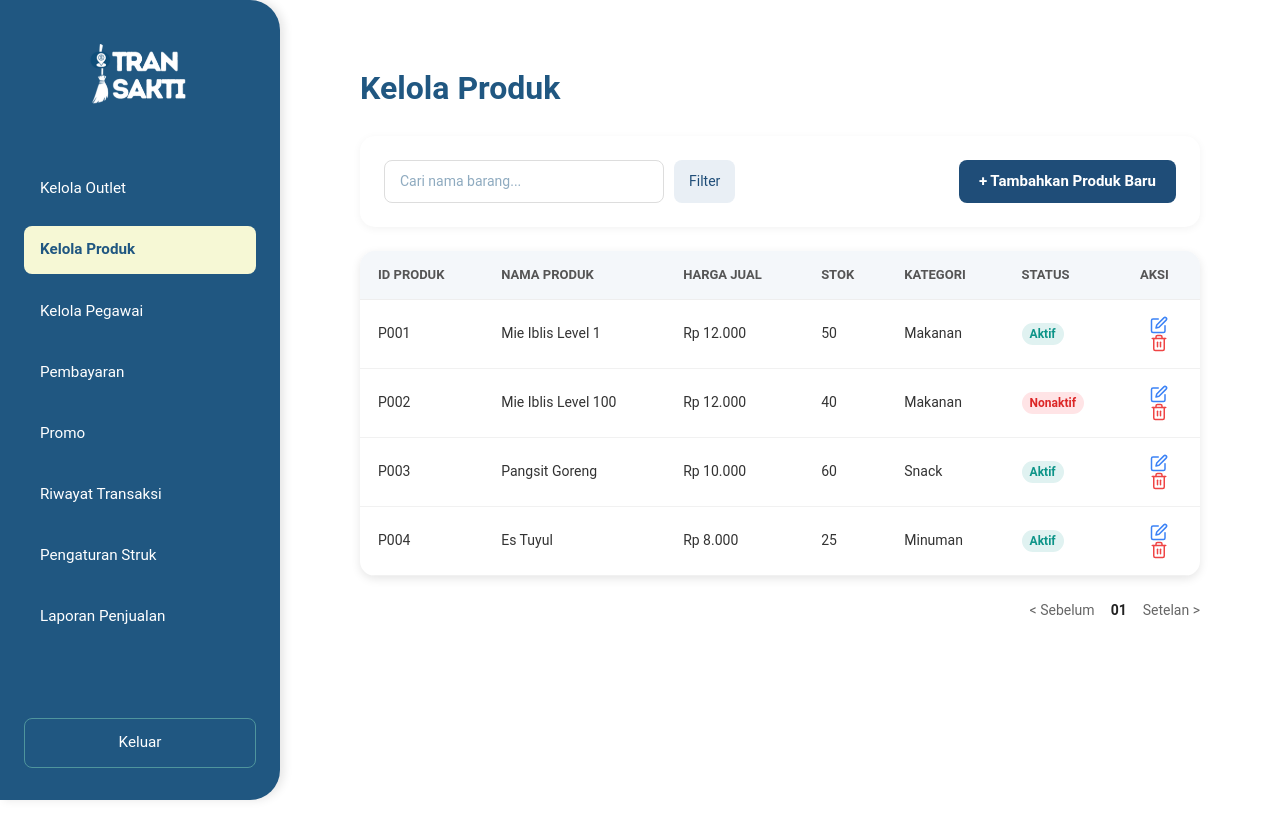
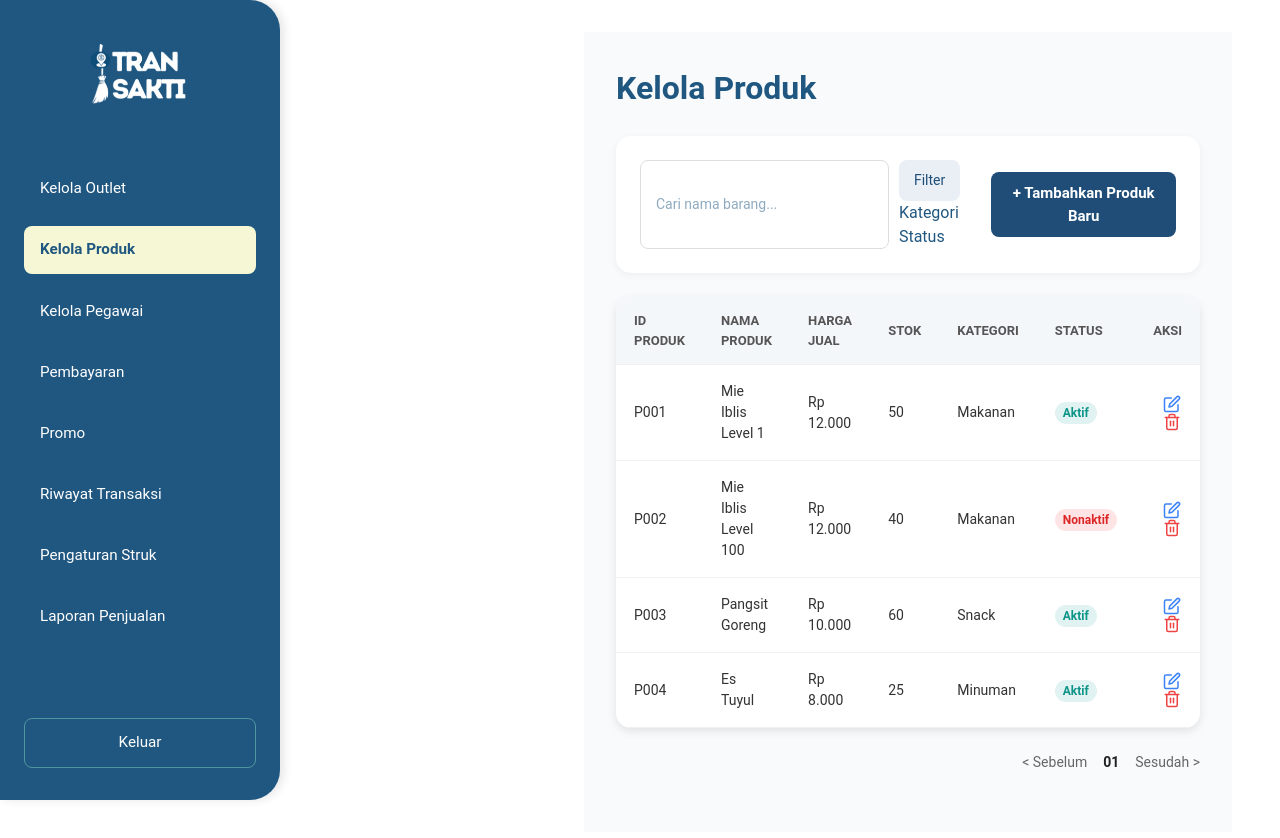
Before and after one commit to amrullh/web-transakti, a Next.js app: page /dashboard/kelola-produk in a window 1280 px wide. Both pictures are taken after a click on the button "Filter". Shown: the top 838 px of the page. Before the commit the page ends 800 px from the top, so only its background shows below. Built offline with nearby package versions, Linux system fonts and the light colour scheme.

Commit message:
Perbaikan Form

```diff
--- a/app/dashboard/kelola-produk/ModalProduk.tsx
+++ b/app/dashboard/kelola-produk/ModalProduk.tsx
@@ -1,8 +1,8 @@
 // File: app/dashboard/kelola-produk/ModalProduk.tsx
 
 import React, { useState } from 'react';
-import { IProduk } from 'src/types/produk'; // Harusnya sudah bisa di-import setelah file ini dibuat
-import styles from './kelolaProduk.module.css'; // Import CSS Module
+import { IProduk } from 'src/types/produk';
+import styles from './kelolaProduk.module.css';
 
 // --- DEFINISI TIPE UNTUK MODAL DASAR ---
 interface IModalProps {
@@ -18,15 +18,14 @@ interface IModalProdukProps {
   dataProdukEdit: IProduk | null;
 }
 
-// --- Komponen Dasar Modal (Menggunakan CSS Module untuk Overlay dan Popup) ---
+// --- Komponen Dasar Modal ---
 const Modal: React.FC<IModalProps> = ({ buka, tutup, judul, children }) => {
   if (!buka) return null;
   return (
-    // Menggunakan styles.overlay dan styles.popup dari kelolaProduk.module.css
     <div className={styles.overlay} onClick={tutup}>
       <div className={styles.popup} onClick={(e) => e.stopPropagation()}>
         <div className={styles.popupHeader}>
-          <h3>{judul}</h3>
+          <h3 className={styles.modalTitle}>{judul}</h3>
           <button className={styles.closeBtn} onClick={tutup}>×</button>
         </div>
         <div className={styles.popupBody}>
@@ -46,11 +45,13 @@ const ModalProduk: React.FC<IModalProdukProps> = ({ buka, tutup, dataProdukEdit
   const [tampilPertanyaanBarcode, setTampilPertanyaanBarcode] = useState(!modeEdit);
 
   const [dataForm, setDataForm] = useState({
+    // Mengacu langsung ke dataProdukEdit (sumber data) jika ada, jika tidak, pakai nilai default ('')
     namaProduk: dataProdukEdit?.nama || '',
     kodeProduk: dataProdukEdit?.kodeProduk || '',
     hargaModal: dataProdukEdit?.hargaModal || 0,
     hargaJual: dataProdukEdit?.hargaJual || 0,
     stok: dataProdukEdit?.stok || 0,
+    // FIX: Mengacu ke dataProdukEdit untuk nilai kategori
     kategori: dataProdukEdit?.kategori || '',
   });
 
@@ -60,9 +61,8 @@ const ModalProduk: React.FC<IModalProdukProps> = ({ buka, tutup, dataProdukEdit
 
   const handleSimpan = (e: React.FormEvent) => {
     e.preventDefault();
-    // LOGIKA SIMPAN KE API: console.log('Data yang disimpan:', dataForm);
+    console.log('Data yang disimpan:', dataForm);
     tutup();
-    // Reset tampilan awal hanya jika mode Tambah
     if (!modeEdit) {
         setTampilPertanyaanBarcode(true);
     }
@@ -91,7 +91,7 @@ const ModalProduk: React.FC<IModalProdukProps> = ({ buka, tutup, dataProdukEdit
   const renderFormProduk = () => (
     <form onSubmit={handleSimpan} className={styles.produkForm}>
 
-      {/* Kolom Kiri - Data Produk */}
+      {/* Kolom Kiri - Data Produk (SEMUA INPUT DIJAMIN ADA) */}
       <div className={styles.formSectionLeft}>
         <input name="namaProduk" placeholder="Nama Produk" value={dataForm.namaProduk} onChange={handleChange} required className={styles.formInput} />
 
@@ -99,7 +99,6 @@ const ModalProduk: React.FC<IModalProdukProps> = ({ buka, tutup, dataProdukEdit
           <input name="kodeProduk" placeholder="Kode Produk (Scan Barcode)" value={dataForm.kodeProduk || ''} onChange={handleChange} className={styles.formInput} />
         )}
 
-        {/* Harga Modal & Harga Jual Dibuat 2 kolom kecil di BRD, tapi di sini disederhanakan */}
         <input name="hargaModal" placeholder="Harga Modal" value={dataForm.hargaModal} onChange={handleChange} type="number" required className={styles.formInput} />
         <input name="hargaJual" placeholder="Harga Jual" value={dataForm.hargaJual} onChange={handleChange} type="number" required className={styles.formInput} />
         <input name="stok" placeholder="Stok" value={dataForm.stok} onChange={handleChange} type="number" required className={styles.formInput} />
@@ -116,14 +115,13 @@ const ModalProduk: React.FC<IModalProdukProps> = ({ buka, tutup, dataProdukEdit
       <div className={styles.formSectionRight}>
         <p className={styles.uploadText}>Unggah Gambar Produk</p>
         <div className={styles.imageUploadArea}>
-            {/* Simulasi area drop file */}
             <p>Klik atau Seret Gambar di sini</p>
             <input type="file" className={styles.fileInput} />
         </div>
       </div>
 
-      {/* Tombol Simpan */}
-      <div className={styles.formActions}>
+      {/* Tombol Simpan (FOOTER) */}
+      <div className={styles.formActionsRight}>
         <button type="submit" className={styles.saveBtn}>
           {modeEdit ? 'Simpan Perubahan' : 'Simpan Produk'}
         </button>
--- a/app/dashboard/kelola-produk/kelolaProduk.module.css
+++ b/app/dashboard/kelola-produk/kelolaProduk.module.css
@@ -61,6 +61,7 @@
     font-weight: 600;
     cursor: pointer;
     transition: 0.2s;
+    text-align: center;
 }
 
 /* --- Tabel Styling --- */
@@ -140,6 +141,7 @@
     font-size: 14px;
     gap: 1rem;
     color: #666;
+    text-decoration: none;
 }
 
 .currentPage {
@@ -179,6 +181,15 @@
     border-bottom: 1px solid #eee;
 }
 
+/* Tambahkan style untuk Judul Modal yang baru */
+.modalTitle {
+    font-size: 20px;
+    color: #1f4d78;
+    font-weight: bold;
+    text-align: center;
+    flex-grow: 1; /* FIX: Memastikan judul menempati ruang tengah */
+}
+
 .popupHeader h3 {
     font-size: 20px;
     color: #1f4d78;
@@ -193,25 +204,33 @@
     cursor: pointer;
 }
 
-/* FORM LAYOUT */
+/* --- FORM LAYOUT UTAMA (Menggunakan Grid 2 Kolom) --- */
 .produkForm {
     display: grid;
     grid-template-columns: 1fr 1fr;
     gap: 30px;
+    padding: 0 10px;
 }
 
+/* Kolom Kiri: Input Form */
 .formSectionLeft {
+    /* Menggunakan flexbox vertikal untuk menumpuk input */
     display: flex;
     flex-direction: column;
     gap: 15px;
+    grid-column: 1 / 2;
 }
 
+/* Kolom Kanan: Upload Gambar */
 .formSectionRight {
     display: flex;
     flex-direction: column;
     gap: 10px;
+    grid-column: 2 / 3;
+    position: relative;
 }
 
+/* Input Styles */
 .formInput {
     padding: 12px;
     border: 1px solid #ddd;
@@ -220,6 +239,7 @@
     width: 100%;
 }
 
+/* Upload Area */
 .uploadText {
     font-weight: 600;
     color: #444;
@@ -235,24 +255,31 @@
     justify-content: center;
     color: #777;
     cursor: pointer;
+    position: relative;
+    overflow: hidden;
 }
 
 .fileInput {
+    /* Membuat input file transparan, tapi tidak menutupi input text di formSectionLeft */
     position: absolute;
     width: 100%;
     height: 100%;
     opacity: 0;
     cursor: pointer;
+    top: 0;
+    left: 0;
 }
 
-.formActions {
-    grid-column: 1 / 3; /* Membentang di 2 kolom */
+/* --- TOMBOL SIMPAN (FOOTER MODAL) --- */
+.formActionsRight {
+    /* FIX: Membentang di 2 kolom penuh dan rata kanan */
+    grid-column: 1 / 3;
     text-align: right;
     padding-top: 15px;
 }
 
 .saveBtn {
-    background: #2ea56f; /* Hijau konsisten */
+    background: #2ea56f;
     color: white;
     border: none;
     padding: 10px 30px;
--- a/app/dashboard/kelola-produk/page.tsx
+++ b/app/dashboard/kelola-produk/page.tsx
@@ -4,9 +4,10 @@
 
 import React, { useState } from 'react';
 import ModalProduk from './ModalProduk';
-import { IProduk } from 'src/types/produk';
-import styles from './kelolaProduk.module.css'; // MENGGUNAKAN CSS MODULE
-import { FiEdit, FiTrash2 } from "react-icons/fi"; // Menggunakan ikon untuk Edit/Hapus
+import { IProduk } from 'src/types/produk'; // FIX: Menggunakan path src/types/produk
+import styles from './kelolaProduk.module.css';
+import Sidebar from '@/components/Sidebar';
+import { FiEdit, FiTrash2 } from "react-icons/fi";
 
 // --- Data Mockup Produk ---
 const daftarProdukAwal: IProduk[] = [
@@ -16,11 +17,24 @@ const daftarProdukAwal: IProduk[] = [
   { id: 'P004', nama: 'Es Tuyul', kodeProduk: null, hargaModal: 5000, hargaJual: 8000, stok: 25, kategori: 'Minuman', status: 'Aktif' },
 ];
 
+// --- Komponen Dropdown Filter ---
+const FilterDropdown = ({ onClose }: { onClose: () => void }) => {
+    // FIX: Komponen Dropdown Filter sudah dibuat di sini
+    return (
+        <div className={styles.filterDropdown} onMouseLeave={onClose}>
+            <button className={styles.dropdownItem}>Kategori</button>
+            <button className={styles.dropdownItem}>Status</button>
+        </div>
+    );
+};
+
+
 const KelolaProdukPage = () => {
 
     const [modalBuka, setModalBuka] = useState(false);
     const [produkEdit, setProdukEdit] = useState<IProduk | null>(null);
     const [daftarProduk, setDaftarProduk] = useState<IProduk[]>(daftarProdukAwal);
+    const [showFilter, setShowFilter] = useState(false);
 
     const handleTambahProduk = () => {
         setProdukEdit(null);
@@ -33,6 +47,7 @@ const KelolaProdukPage = () => {
     };
 
     const handleHapusProduk = (id: string) => {
+        // Logika Soft Delete
         if (window.confirm('Yakin ingin menonaktifkan produk ini? (Soft Delete)')) {
             setDaftarProduk(daftarProduk.map((p) =>
                 p.id === id ? { ...p, status: 'Nonaktif' } : p
@@ -53,14 +68,26 @@ const KelolaProdukPage = () => {
     };
 
     return (
-        <div className={styles.produkContainer}>
+        <div className="flex min-h-screen">
+
+            <main className="flex-1 ml-64 p-8 bg-gray-50">
                 <h1 className={styles.title}>Kelola Produk</h1>
 
                 {/* Area Pencarian, Filter, dan Tombol Tambah */}
                 <div className={styles.headerWrapper}>
                     <div className={styles.searchFilter}>
                         <input type="text" placeholder="Cari nama barang..." className={styles.searchInput} />
-                    <button className={styles.filterBtn}>Filter</button>
+
+                        {/* Tombol Filter yang memicu dropdown */}
+                        <div style={{ position: 'relative' }}>
+                            <button
+                                className={styles.filterBtn}
+                                onClick={() => setShowFilter(!showFilter)}
+                            >
+                                Filter
+                            </button>
+                            {showFilter && <FilterDropdown onClose={() => setShowFilter(false)} />}
+                        </div>
                     </div>
 
                     <button onClick={handleTambahProduk} className={styles.addBtn}>
@@ -71,7 +98,7 @@ const KelolaProdukPage = () => {
                 {/* Implementasi Tabel Daftar Produk */}
                 <div className={styles.tableWrapper}>
                     <table className={styles.produkTable}>
-                    <thead>
+                        <thead className={styles.tableHead}>
                             <tr>
                                 <th>ID Produk</th>
                                 <th>Nama Produk</th>
@@ -93,7 +120,7 @@ const KelolaProdukPage = () => {
                                     <td>
                                         {renderTombolStatus(produk.status)}
                                     </td>
-                                <td>
+                                    <td className={styles.actionColumn}>
                                         <FiEdit onClick={() => handleEditProduk(produk)} className={styles.actionIcon} />
                                         <FiTrash2 onClick={() => handleHapusProduk(produk.id)} className={styles.actionIconRed} />
                                     </td>
@@ -103,11 +130,11 @@ const KelolaProdukPage = () => {
                     </table>
                 </div>
 
-            {/* Paginasi (sesuai desain BRD) */}
+                {/* Kontrol Paginasi (FIXED: Typo dan Bisa Diklik) */}
                 <div className={styles.pagination}>
-                <span>&lt; Sebelum</span>
+                    <a onClick={() => console.log('Sebelum')}>&lt; Sebelum</a>
                     <span className={styles.currentPage}>01</span>
-                <span>Setelan &gt;</span>
+                    <a onClick={() => console.log('Sesudah')}>Sesudah &gt;</a>
                 </div>
 
                 {/* Modal Tambah/Edit Produk */}
@@ -116,6 +143,7 @@ const KelolaProdukPage = () => {
                     tutup={() => setModalBuka(false)}
                     dataProdukEdit={produkEdit}
                 />
+            </main>
         </div>
     );
 };
```
Lines whose indentation alone changed are shown as unchanged.
